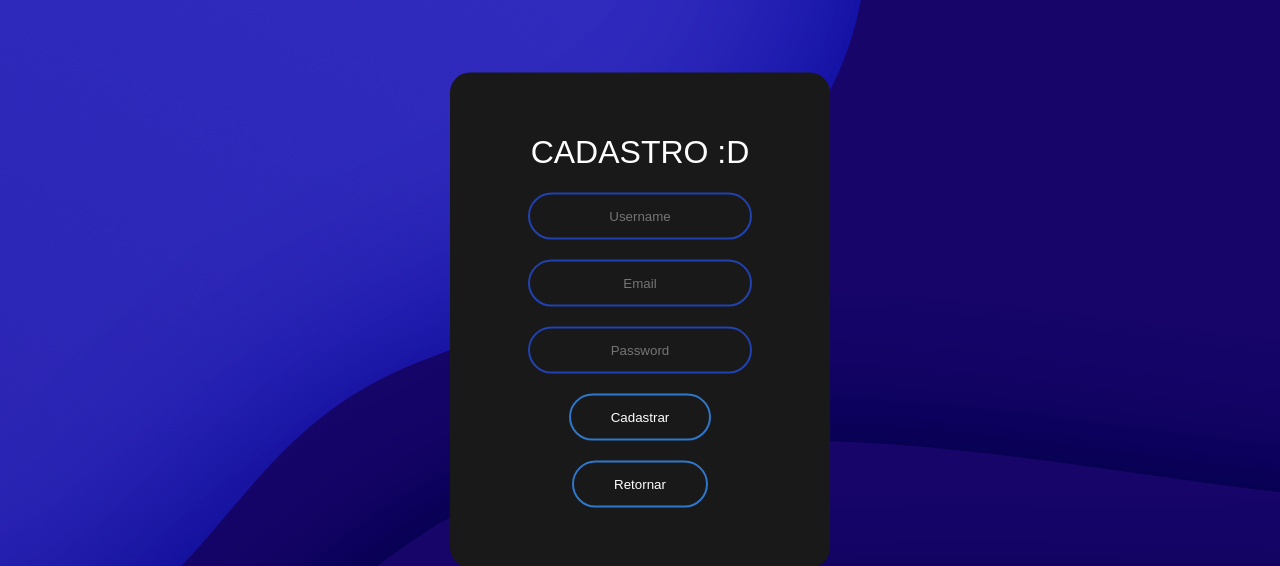
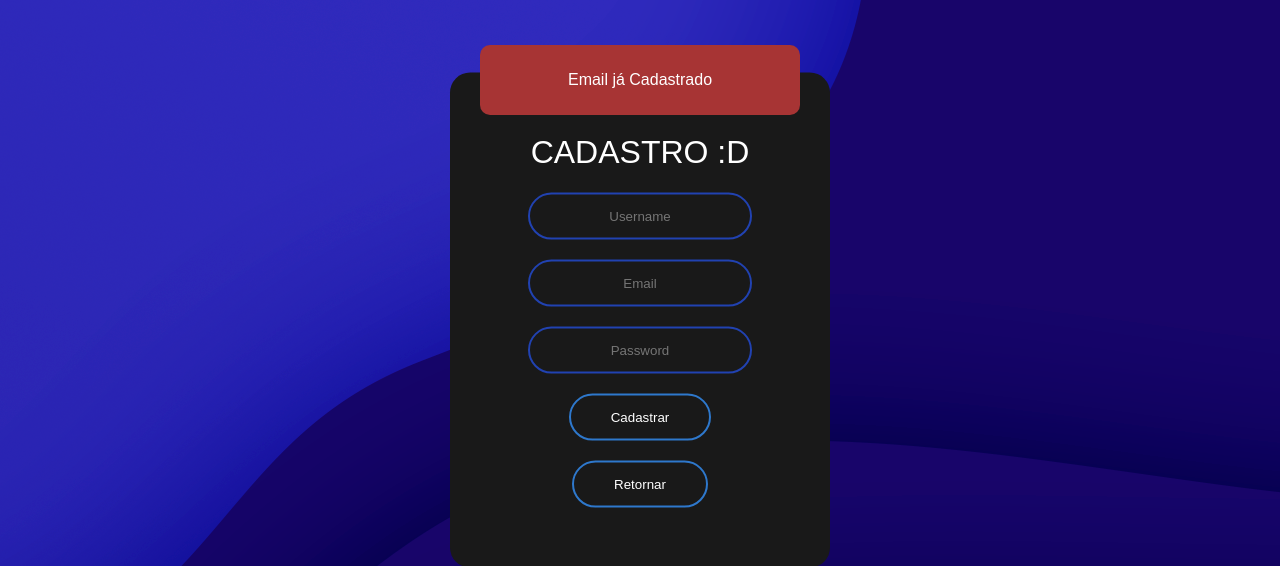
Before and after one commit to MathSZVKS/RussianCorpSystem, a PHP site: page /cadastro.php in a window 1280 px wide. Shown: the top 566 px of the page. Run offline with PHP 8.4, Linux system fonts and the light colour scheme; the visitor is signed in with stand-in values (Sample User, id 1).

Commit message:
Versão 1.1
Validação de e-mail já cadastrado no sistema. \o/, nada de email replicado por aquiiiii!!!!

```diff
--- a/_css/styleLoginPage.css
+++ b/_css/styleLoginPage.css
@@ -92,6 +92,21 @@ body{
 
 }
 
+.notificacao3{
+
+  width: 300px;
+  padding: 10px;
+  position: absolute;
+  top: 10%;
+  left: 50%;
+  transform: translate(-50%,-50%);
+  background: #a73434;
+  text-align: center;
+  border-radius: 10px;
+  color: white;
+
+}
+
 .notificacaoCadastrado{
 
   width: 300px;
--- a/cadastro.php
+++ b/cadastro.php
@@ -1,3 +1,6 @@
+<?php
+session_start();
+?>
 
 <!DOCTYPE html>
 <html lang="en" dir="ltr">
@@ -19,8 +22,17 @@
 </form>
 
 
-
-
+<!--A SESSION CONTADOR RECEBER TRUE SE O ROW4 EM PROCESSA CADASTRO RETORNAR ALGUM VALOR MAIOR QUE 0 (SIGNIFICA QUE JA EXISTE UM EMAIL IGUAL CADASTRADO NO BANCO, SE ELA RECEBE TRUE ELA ABRE ESSA DIV)-->
+<?php
+if(isset($_SESSION['contador'])):
+?>
+  <div class="notificacao3">
+  <p>Email já Cadastrado</p>
+  </div>
+<?php
+endif;
+unset($_SESSION['contador']);
+?>
 
   </body>
 </html>
--- a/consultas.php
+++ b/consultas.php
@@ -5,7 +5,7 @@ include('verifica_login.php');
 
 $filtro = isset($_GET['filtro'])?$_GET['filtro']:"";
 
-$sql = "select usuarios.codigo, usuarios.nome, usuarios.email, usuarios.profissao, usuarios.dt_nascimento, equipamento.problema_citado from usuarios, equipamento where usuarios.codigo = equipamento.codigo_usuario and usuarios.nome like '%$filtro%' order by usuarios.nome";
+$sql = "select usuarios.codigo, usuarios.nome, usuarios.email, usuarios.profissao, usuarios.dt_nascimento, equipamento.problema_citado, equipamento.tipo from usuarios, equipamento where usuarios.codigo = equipamento.codigo_usuario and usuarios.nome like '%$filtro%' order by usuarios.nome";
 $consulta = mysqli_query($conexao,$sql);
 $registros = mysqli_num_rows($consulta);
 
@@ -58,6 +58,7 @@ $registros = mysqli_num_rows($consulta);
                     $profissao = $exibirRegistros[3];
                     $dataNascimento = $exibirRegistros[4];
                     $problemaCitado= $exibirRegistros[5];
+                    $tipo= $exibirRegistros[6];
 
                     print "<article>";
 
@@ -67,6 +68,9 @@ $registros = mysqli_num_rows($consulta);
                     print("<strong>Profissão:</strong> $profissao<br>");
                     print("<strong>Nascimento:</strong> $dataNascimento<br>");
                     print("<strong>Problema citado:</strong> $problemaCitado<br>");
+                    print("<strong>Equipamento:</strong> $tipo<br>");
+
+
 
                     print "</article>";
 
```
Also changed, not shown: processaCadastro.php (+17 -1 lines), 1 other file.
